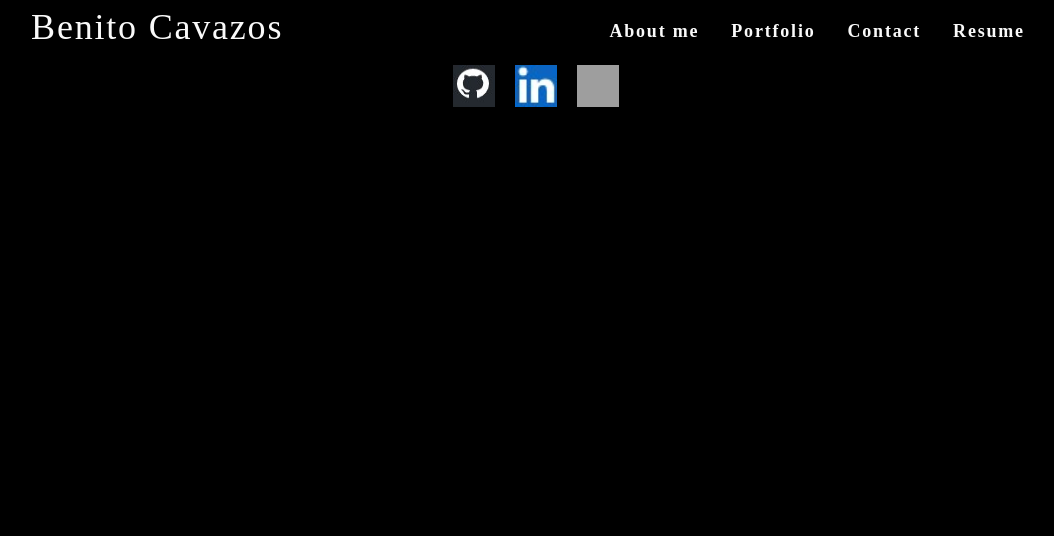
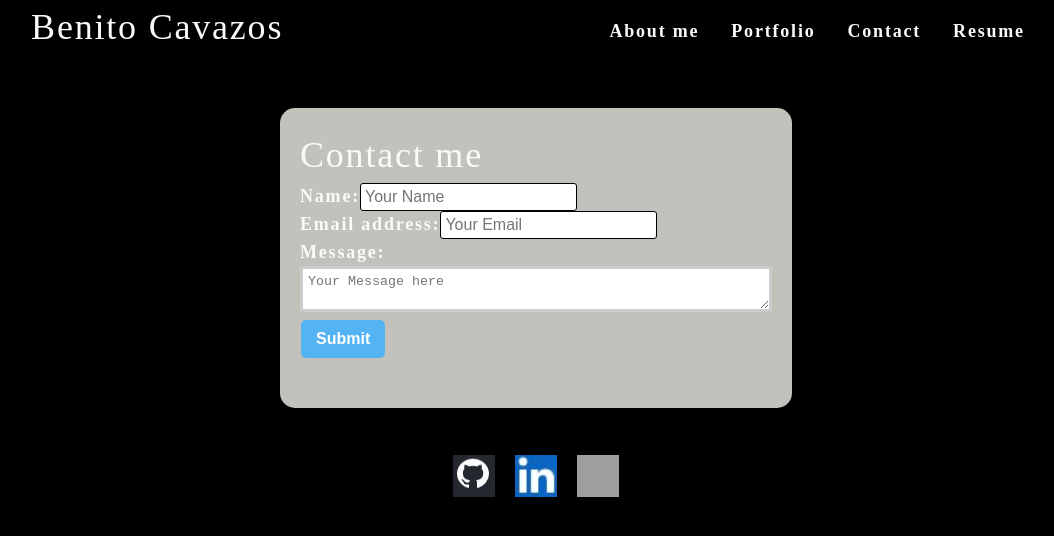
Before and after one commit to Benitocr/react-portfolio, a React (Create React App) app: page / in a window 1280 px wide. Shown: the top 536 px of the page, without its empty margins (104-1158 px from the left). Built offline with nearby package versions, Linux system fonts and the light colour scheme; grey boxes are pictures that could not be loaded.

Commit message:
adding contact form

```diff
--- a/src/App.js
+++ b/src/App.js
@@ -2,12 +2,13 @@
 import './App.css';
 import Footer from './components/Footer';
 import Head from './components/Head';
-import Nav from './components/Nav';
+import Contact from './components/Contact'
 
 function App() {
   return (
     <div>
       <Head></Head>
+      <Contact></Contact>
 
       <Footer></Footer>
 
--- /dev/null
+++ b/src/components/Contact/index.js
@@ -0,0 +1,63 @@
+import React, {useState} from "react";
+import {validateEmail} from '../../utils/helpers';
+
+function ContactForm(){
+    const [errorMessage, setErrorMessage] = useState('');
+    const [formState, setFormState] = useState({ name: '', email: '', message: '' });
+    const { name, email, message } = formState;
+    function handleChange(e) {
+        if (e.target.name === 'email'){
+            const isValid = validateEmail(e.target.value);
+            console.log(isValid);
+            if (!isValid) {
+                setErrorMessage('Your email is invalid.');
+            }
+
+        }
+        else {
+            if (!e.target.value.length) {
+                setErrorMessage(`${e.target.name} is required.`);
+            }
+            else {
+                setErrorMessage('');
+            }
+        }
+
+        // console.log('errorMessage', errorMessage);
+        if (!errorMessage) {
+            setFormState({ ...formState, [e.target.name]: e.target.value });
+        }
+    };
+    function handleSubmit(e){
+        e.preventDefault();
+        console.log(formState);
+    };
+    // console.log(formState);
+    return(
+        <div className="hero-form">
+            <h1 >Contact me</h1>
+            <form id="contact-form" onSubmit={handleSubmit} className="navlist2">
+                <div>
+                <label htmlFor="name">Name:</label>
+                <input type="text" placeholder="Your Name" name="name" defaultValue={name} onBlur={handleChange} />
+                </div>
+                <div>
+                <label htmlFor="email">Email address:</label>
+                <input type="email" placeholder="Your Email" name="email" defaultValue={email} onBlur={handleChange} />
+                </div>
+                <div>
+                <label htmlFor="message">Message:</label>
+                <textarea name="message" placeholder="Your Message here"  defaultValue={message} onBlur={handleChange} />
+                </div>
+                {errorMessage && (
+                    <div>
+                        <p className="error-text">{errorMessage}</p>
+                    </div>
+                )}
+                <button type="submit">Submit</button>
+            </form>
+        </div>
+    );
+};
+
+export default ContactForm;
--- a/src/index.css
+++ b/src/index.css
@@ -5,7 +5,7 @@
   padding: 50px 30px;
 }
 :root {
-  --primary: #8c54ff;
+  --primary: #bdbac4;
   --secondary: #F3A847;
   --tertiary: #B12704;
   --light: #fafafa;
@@ -128,9 +128,19 @@
   cursor: default;
 }
 
-form {
+
+.hero-form{
+  border: solid 3px var(--primary-color);
+  background-color:rgba(243, 242, 234, 0.8);
+  padding: 20px;
+  color: var(--secondary-color);
   width: 40%;
+  margin: 3.5%;
+  box-shadow: 0 0 10px rgba(0, 0,0, 0.5);
+  border-radius: 15px;
+  margin-inline: auto;
 }
+
 
 input {
   font-size: 1rem;
@@ -164,8 +174,8 @@
 }
 
 textarea {
-	width: 600px;
-	height: 120px;
+	width:100%;
+	height:100%;
 	border: 3px solid #cccccc;
 	padding: 5px;
 }
@@ -289,10 +299,10 @@
 }
 
 button {
-	background: var(--primary);
+	background: rgb(84, 179, 243);
 	border: 0;
 	border-radius: 5px;
-	color: #fff;
+	color: #ffff;
 	cursor: pointer;
 	font-size: 16px;
 	font-weight: 600;
--- /dev/null
+++ b/src/utils/helpers.js
@@ -0,0 +1,8 @@
+export function capitalizeFirstLetter(string) {
+  return string.charAt(0).toUpperCase() + string.slice(1);
+}
+
+export function validateEmail(email) {
+  var re = /^(([^<>()[\]\\.,;:\s@"]+(\.[^<>()[\]\\.,;:\s@"]+)*)|(".+"))@((\[[0-9]{1,3}\.[0-9]{1,3}\.[0-9]{1,3}\.[0-9]{1,3}\])|(([a-zA-Z\-0-9]+\.)+[a-zA-Z]{2,}))$/;
+  return re.test(String(email).toLowerCase());
+}
```
